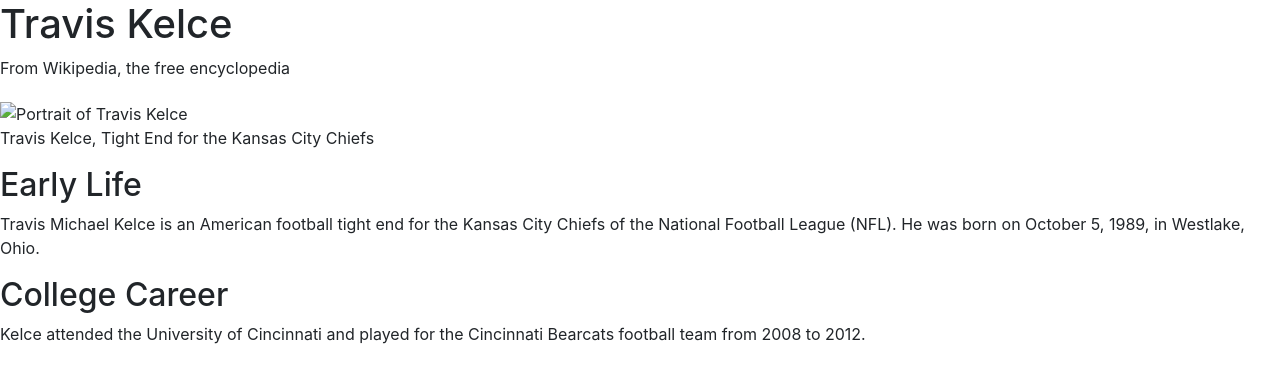
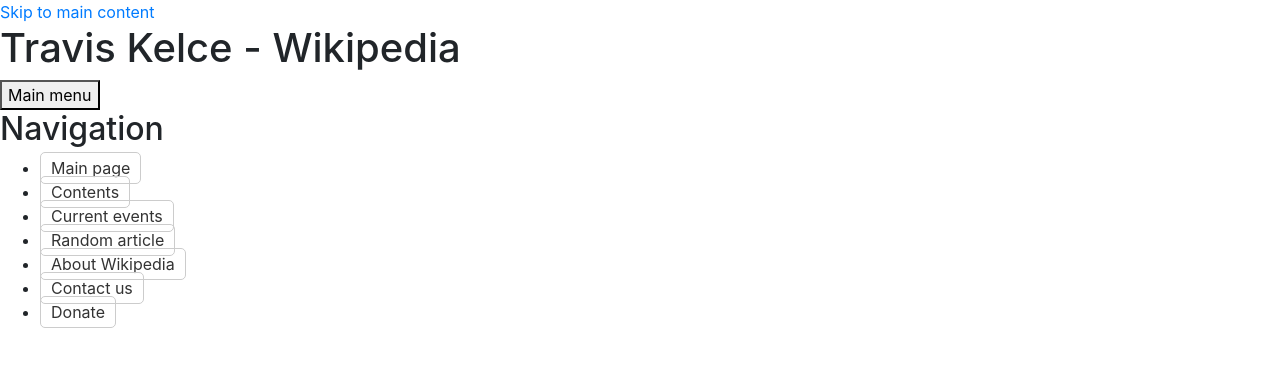
Before and after one commit to koralvillalobos/UniversalDesignFall2023-KoralVillalobos1, a plain HTML site: page traviskelce.html in a window 1280 px wide. Drawn offline with nearby package versions, Linux system fonts and the light colour scheme.

Commit message:
Update traviskelce.html
hi

```diff
--- a/traviskelce.html
+++ b/traviskelce.html
@@ -1,58 +1,37 @@
 <!DOCTYPE html>
-<html lang="en">
-
+<html lang="en" dir="ltr">
 <head>
     <meta charset="UTF-8">
+    <title>Travis Kelce - Wikipedia</title>
     <meta name="viewport" content="width=device-width, initial-scale=1.0">
-    <title>Travis Kelce - Wikipedia</title>
     <link rel="stylesheet" href="styles.css">
     <link href="https://maxcdn.bootstrapcdn.com/bootstrap/4.5.2/css/bootstrap.min.css" rel="stylesheet">
 </head>
-
 <body>
-    <header>
-        <h1>Travis Kelce</h1>
-        <p>From Wikipedia, the free encyclopedia</p>
+    <a href="#main-content" class="skip-link">Skip to main content</a>
+    <header role="banner">
+        <h1 class="visually-hidden">Travis Kelce - Wikipedia</h1>
+        <nav role="navigation" aria-label="Main">
+            <button id="menu-toggle" aria-controls="main-menu" aria-expanded="false">Main menu</button>
+            <div id="main-menu" aria-hidden="true">
+                <h2 class="visually-hidden">Navigation</h2>
+                <ul>
+                    <li><a href="/wiki/Main_Page">Main page</a></li>
+                    <li><a href="/wiki/Wikipedia:Contents">Contents</a></li>
+                    <li><a href="/wiki/Portal:Current_events">Current events</a></li>
+                    <li><a href="/wiki/Special:Random">Random article</a></li>
+                    <li><a href="/wiki/Wikipedia:About">About Wikipedia</a></li>
+                    <li><a href="//en.wikipedia.org/wiki/Wikipedia:Contact_us">Contact us</a></li>
+                    <li><a href="https://donate.wikimedia.org/wiki/Special:FundraiserRedirector?utm_source=donate&amp;utm_medium=sidebar&amp;utm_campaign=C13_en.wikipedia.org&amp;uselang=en">Donate</a></li>
+                </ul>
+            </div>
+        </nav>
     </header>
-
-    <nav aria-label="Main Navigation">
-        <!-- Navigation links would go here, e.g., Home, Contents, Featured Content, ... -->
-    </nav>
-
-    <main>
-        <aside>
-            <!-- This is where an image of Travis Kelce could go, along with a caption -->
-            <figure>
-                <img src="path/to/image/of/travis_kelce.jpg" alt="Portrait of Travis Kelce">
-                <figcaption>Travis Kelce, Tight End for the Kansas City Chiefs</figcaption>
-            </figure>
-        </aside>
-
-        <article>
-            <section>
-                <h2>Early Life</h2>
-                <p>
-                    Travis Michael Kelce is an American football tight end for the Kansas City Chiefs of the National Football League (NFL). He was born on October 5, 1989, in Westlake, Ohio.
-                    <!-- More details about his early life would go here. -->
-                </p>
-            </section>
-
-            <section>
-                <h2>College Career</h2>
-                <p>
-                    Kelce attended the University of Cincinnati and played for the Cincinnati Bearcats football team from 2008 to 2012.
-                    <!-- More details about his college career would go here. -->
-                </p>
-            </section>
-
-            <!-- More sections about his Professional Career, Personal Life, Achievements, etc. -->
-        </article>
+    <main id="main-content">
+        <!-- Rest of the content goes here -->
     </main>
-
-    <footer>
-        <!-- Wikipedia's typical footer links and disclaimers would go here. -->
+    <footer role="contentinfo">
+        <!-- Footer content goes here -->
     </footer>
-
 </body>
-
 </html>
```
